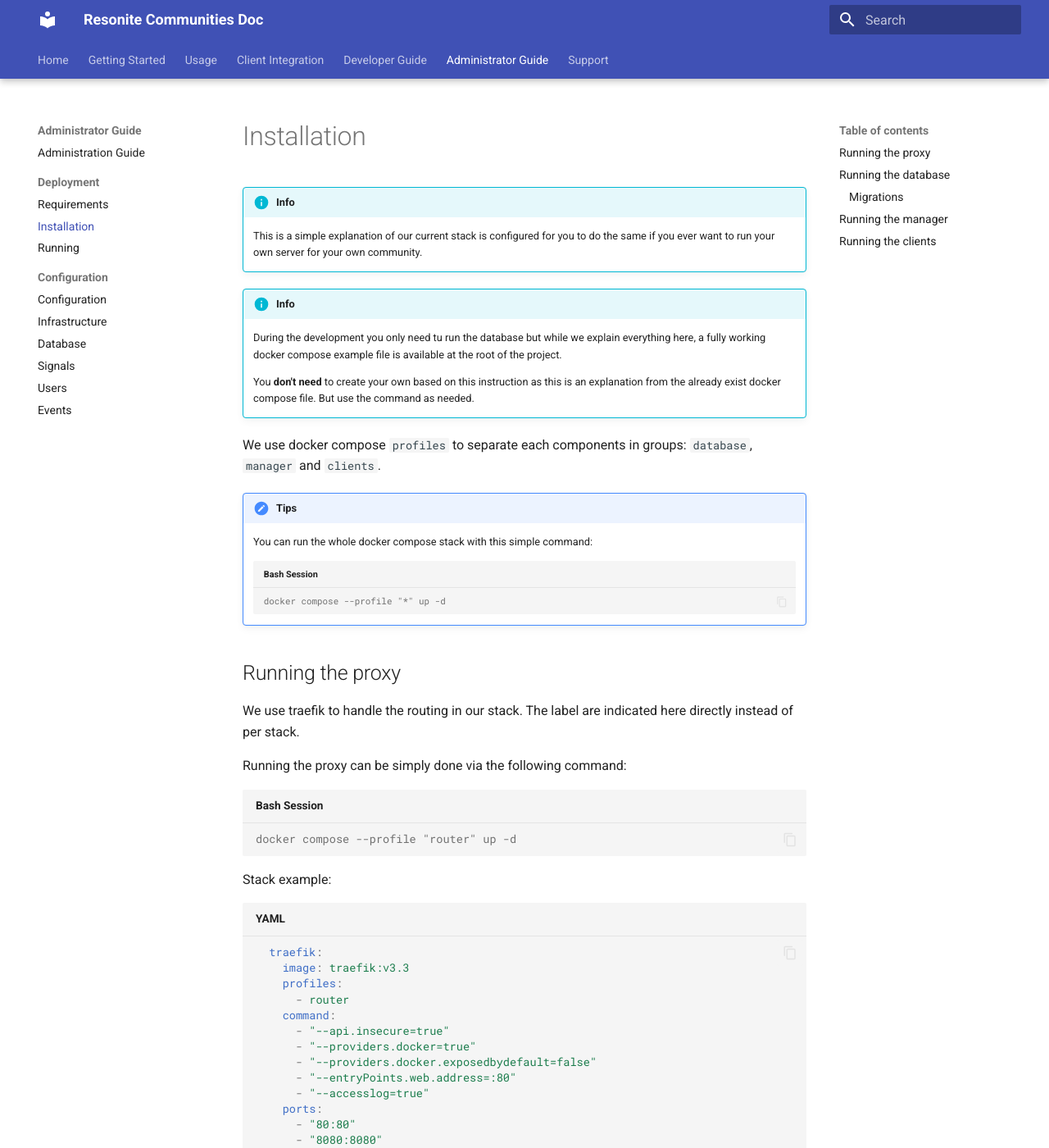
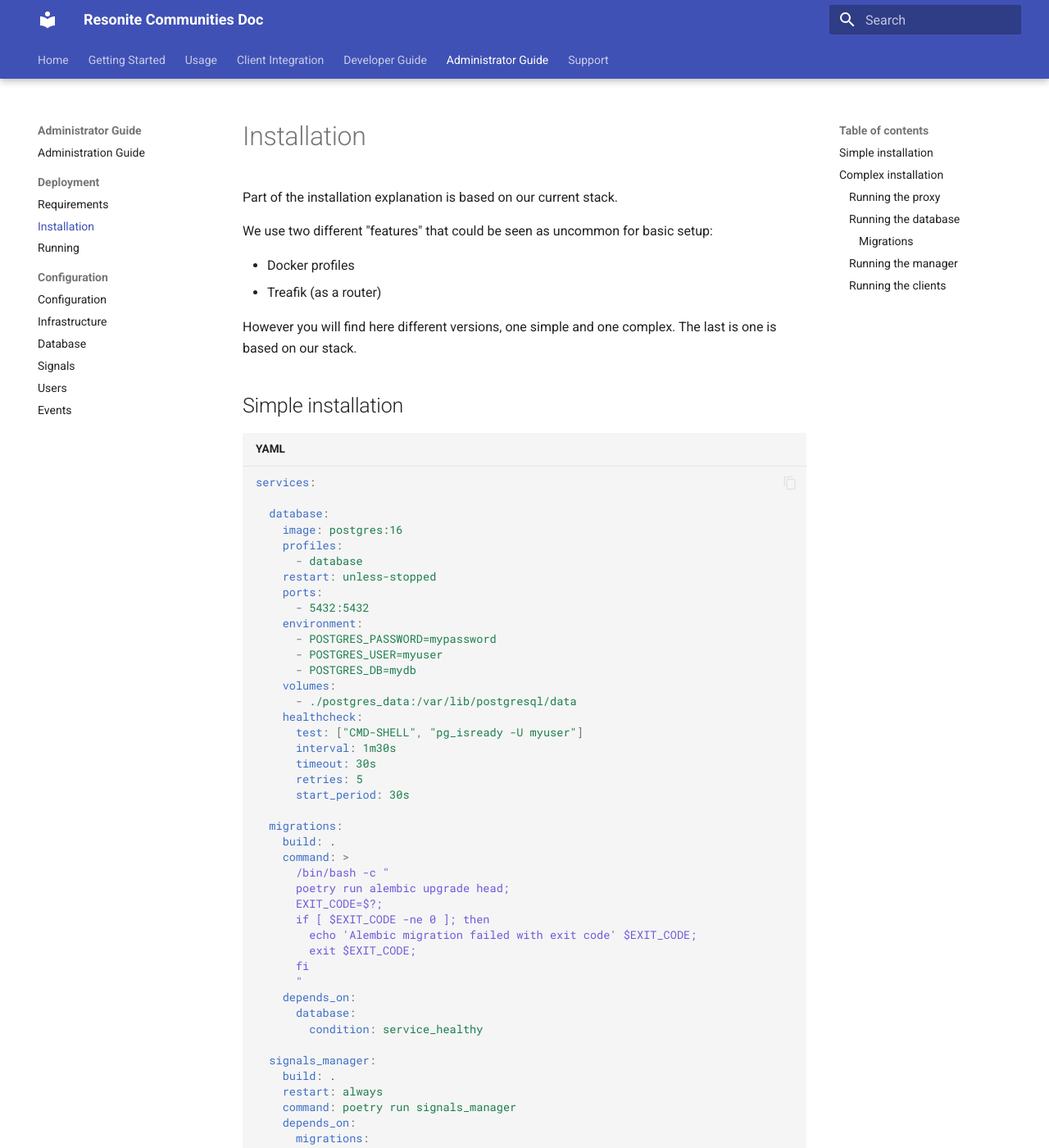
Before and after one commit to Resonite-Community-Projects/community_events.resonite, an MkDocs documentation site: the page built from docs/docs/AdministratorGuide/deployment/installation.md, in a window 1280 px wide and 1400 px high. Shown: the whole window at 82% size. Built offline with MkDocs 1.6.1 and Material for MkDocs 9.7.7, drawn with Linux system fonts in a browser that asks for light colours; some of the changed text lies outside the part shown.

Commit message:
Update doc

````diff
--- a/docs/docs/AdministratorGuide/deployment/installation.md
+++ b/docs/docs/AdministratorGuide/deployment/installation.md
@@ -4,10 +4,93 @@
 next: AdministratorGuide/deployment/running.md
 ---
 
+Part of the installation explanation is based on our current stack.
 
-!!! Info
+We use two different "features" that could be seen as uncommon for basic setup:
 
-    This is a simple explanation of our current stack is configured for you to do the same if you ever want to run your own server for your own community.
+- Docker profiles
+- Treafik (as a router)
+
+However you will find here different versions, one simple and one complex. The last is one is based on our stack.
+
+## Simple installation
+
+```yaml
+services:
+
+  database:
+    image: postgres:16
+    profiles:
+      - database
+    restart: unless-stopped
+    ports:
+      - 5432:5432
+    environment:
+      - POSTGRES_PASSWORD=mypassword
+      - POSTGRES_USER=myuser
+      - POSTGRES_DB=mydb
+    volumes:
+      - ./postgres_data:/var/lib/postgresql/data
+    healthcheck:
+      test: ["CMD-SHELL", "pg_isready -U myuser"]
+      interval: 1m30s
+      timeout: 30s
+      retries: 5
+      start_period: 30s
+
+  migrations:
+    build: .
+    command: >
+      /bin/bash -c "
+      poetry run alembic upgrade head;
+      EXIT_CODE=$?;
+      if [ $EXIT_CODE -ne 0 ]; then
+        echo 'Alembic migration failed with exit code' $EXIT_CODE;
+        exit $EXIT_CODE;
+      fi
+      "
+    depends_on:
+      database:
+        condition: service_healthy
+
+  signals_manager:
+    build: .
+    restart: always
+    command: poetry run signals_manager
+    depends_on:
+      migrations:
+        condition: service_completed_successfully
+      database:
+        condition: service_healthy
+
+
+  api_client:
+    build: .
+    restart: always
+    command: poetry run api_client
+    depends_on:
+      migrations:
+        condition: service_completed_successfully
+      database:
+        condition: service_healthy
+    ports:
+      - '9000:8000'
+
+  web_client:
+    build: .
+    restart: always
+    command: poetry run web_client
+    depends_on:
+      migrations:
+        condition: service_completed_successfully
+      database:
+        condition: service_healthy
+    ports:
+      - '9001:8001'
+
+```
+
+## Complex installation
 
 !!! info
 
@@ -15,7 +98,11 @@
 
     You **don't need** to create your own based on this instruction as this is an explanation from the already exist docker compose file. But use the command as needed.
 
-We use docker compose `profiles` to separate each components in groups: `database`, `manager` and `clients`.
+Our different Docker Compose `profiles` are:
+
+- `database`: anything related to the database
+- `manager`: anything related to the signal manager
+- `clients`: anything related to the different clients
 
 !!! tips
 
@@ -25,7 +112,7 @@
     docker compose --profile "*" up -d
     ```
 
-## Running the proxy
+### Running the proxy
 
 We use traefik to handle the routing in our stack. The label are indicated here directly instead of per stack.
 
@@ -87,7 +174,7 @@
   # Here goes the volume information for the database
 ```
 
-## Running the database
+### Running the database
 
 Running the database can be simply done via the following command:
 
@@ -124,7 +211,7 @@
     driver: local
 ```
 
-### Migrations
+#### Migrations
 
 !!! warning
 
@@ -159,7 +246,7 @@
 
 ```
 
-## Running the manager
+### Running the manager
 
 !!! warning
 
````
Also changed, not shown: other parts of docs/docs/AdministratorGuide/deployment/installation.md (+7 -7 lines).
